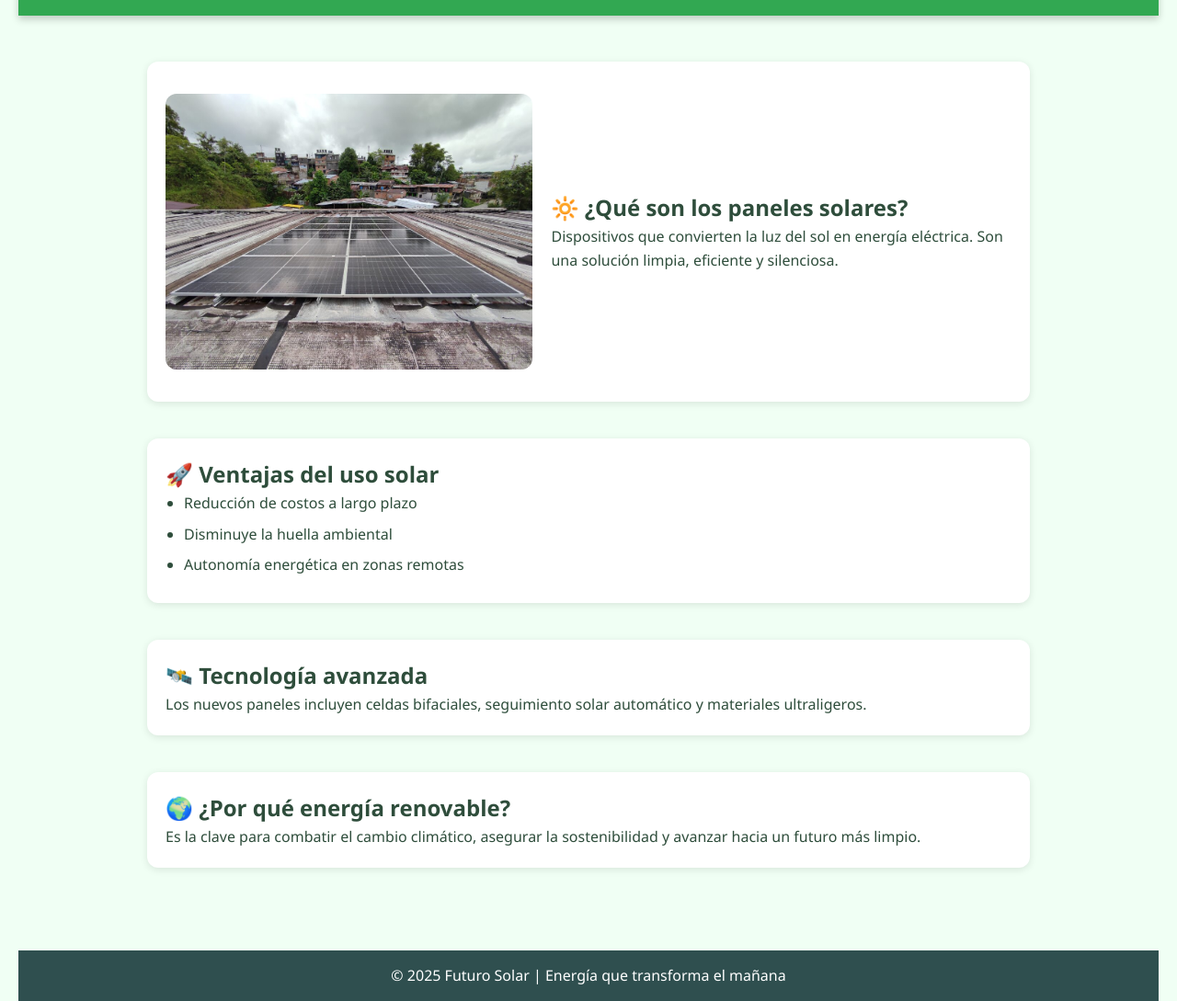
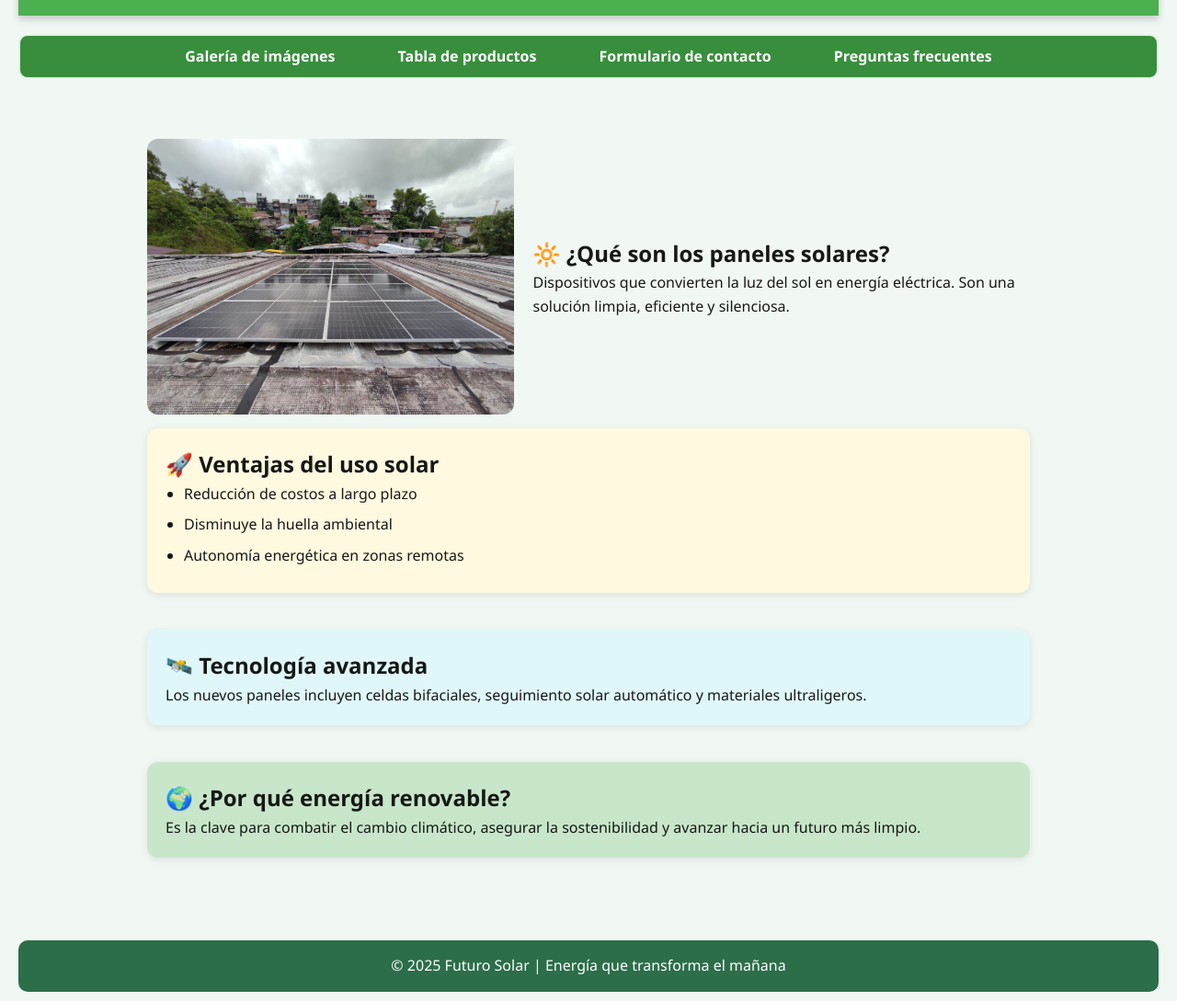
Before and after one commit to luisalexandermm/ecopacific, a plain HTML site: page index.html in a window 1280 px wide. Shown: the part 160-1249 px from the top of the page at 92% size. Drawn offline with Linux system fonts and the light colour scheme.

Commit message:
eco pacific

```diff
--- a/index.html
+++ b/index.html
@@ -12,15 +12,25 @@
     <h3>Soluciones de energía renovable limpias e innovadoras para un futuro sostenible en armonía con el planeta.</h3>
   </header>
 
+  <nav class="navbar">
+    <ul>
+      <li><a href="#que-son-los-paneles-solares">Galería de imágenes</a></li>
+      <li><a href="#ventajas-del-uso-solar">Tabla de productos</a></li>
+      <li><a href="#tecnologia-avanzada">Formulario de contacto</a></li>
+      <li><a href="#por-que-energia-renovable">Preguntas frecuentes</a></li>
+    </ul>
+  </nav>
+
   <main>
-    <section class="intro">
+    <section class="intro" id="que-son-los-paneles-solares">
       <img src="img/panel solar .png" alt="Paneles solares" class="hero-img">
       <div>
         <h2>🔆 ¿Qué son los paneles solares?</h2>
         <p>Dispositivos que convierten la luz del sol en energía eléctrica. Son una solución limpia, eficiente y silenciosa.</p>
       </div>
     </section>
-    <section class="features">
+
+    <section class="features" id="ventajas-del-uso-solar">
       <h2>🚀 Ventajas del uso solar</h2>
       <ul>
         <li>Reducción de costos a largo plazo</li>
@@ -29,17 +39,17 @@
       </ul>
     </section>
 
-    <section class="tech">
+    <section class="tech" id="tecnologia-avanzada">
       <h2>🛰️ Tecnología avanzada</h2>
       <p>Los nuevos paneles incluyen celdas bifaciales, seguimiento solar automático y materiales ultraligeros.</p>
     </section>
 
-    <section class="why">
+    <section class="why" id="por-que-energia-renovable">
       <h2>🌍 ¿Por qué energía renovable?</h2>
       <p>Es la clave para combatir el cambio climático, asegurar la sostenibilidad y avanzar hacia un futuro más limpio.</p>
     </section>
   </main>
-<h1> </h1>
+
   <footer>
     <p>&copy; 2025 Futuro Solar | Energía que transforma el mañana</p>
   </footer>
--- a/style.css
+++ b/style.css
@@ -1,6 +1,3 @@
-/* ====================================
-   🔧 RESET GENERAL
-==================================== */
 * {
   margin: 0;
   padding: 0;
@@ -12,8 +9,8 @@
 ==================================== */
 body {
   font-family: 'Segoe UI', sans-serif;
-  background: #f0fff4;
-  color: #2e4d3b;
+  background: #f1f8f4; /* Fondo suave verde menta */
+  color: #161816; /* Verde oscuro */
   line-height: 1.6;
   padding: 0 20px;
 }
@@ -24,7 +21,7 @@ body {
 header {
   text-align: center;
   padding: 30px 0;
-  background: #32a852;
+  background: #4caf50; /* Verde hierba */
   color: white;
   box-shadow: 0 4px 8px rgba(0,0,0,0.2);
 }
@@ -49,41 +46,7 @@ main {
 }
 
 /* ====================================
-   📦 SECCIONES GENERALES
-==================================== */
-section {
-  margin-bottom: 40px;
-  padding: 20px;
-  background: #ffffff;
-  border-radius: 12px;
-  box-shadow: 0 2px 8px rgba(0,0,0,0.1);
-  animation: fadeIn 1s ease-in-out;
-}
-
-/* ====================================
-   📌 LISTAS
-==================================== */
-ul {
-  padding-left: 20px;
-}
-
-li {
-  margin-bottom: 8px;
-}
-
-/* ====================================
-   🖼️ IMÁGENES
-==================================== */
-.hero-img, .section-img {
-  width: 100%;
-  max-height: 300px;
-  object-fit: cover;
-  border-radius: 12px;
-  margin: 15px 0;
-}
-
-/* ====================================
-   🌅 INTRO SECCIÓN (RESPONSIVE FLEX)
+   📦 SECCIÓN: INTRO
 ==================================== */
 .intro {
   display: flex;
@@ -108,14 +71,112 @@ li {
 }
 
 /* ====================================
+   📦 SECCIÓN: VENTAJAS DEL USO SOLAR
+==================================== */
+.features {
+  margin-bottom: 40px;
+  padding: 20px;
+  background: #fff9e0; /* Amarillo pálido suave */
+  border-radius: 12px;
+  box-shadow: 0 2px 8px rgba(0,0,0,0.1);
+  animation: fadeIn 1s ease-in-out;
+}
+
+/* ====================================
+   📦 SECCIÓN: TECNOLOGÍA AVANZADA
+==================================== */
+.tech {
+  margin-bottom: 40px;
+  padding: 20px;
+  background: #e0f7fa; /* Azul agua suave */
+  border-radius: 12px;
+  box-shadow: 0 2px 8px rgba(0,0,0,0.1);
+  animation: fadeIn 1s ease-in-out;
+}
+
+/* ====================================
+   📦 SECCIÓN: POR QUÉ ENERGÍA RENOVABLE
+==================================== */
+.why {
+  margin-bottom: 40px;
+  padding: 20px;
+  background: #c8e6c9; /* Verde suave */
+  border-radius: 12px;
+  box-shadow: 0 2px 8px rgba(0,0,0,0.1);
+  animation: fadeIn 1s ease-in-out;
+}
+
+/* ====================================
+   📦 LISTAS GENERALES
+==================================== */
+ul {
+  padding-left: 20px;
+}
+
+li {
+  margin-bottom: 8px;
+}
+
+/* ====================================
+   🖼️ IMÁGENES
+==================================== */
+.hero-img, .section-img {
+  width: 100%;
+  max-height: 300px;
+  object-fit: cover;
+  border-radius: 12px;
+  margin: 15px 0;
+}
+
+/* ====================================
+   📜 NAVEGACIÓN (NAVBAR)
+==================================== */
+.navbar {
+  margin-top: 20px;
+  background-color: #388e3c; /* Verde bosque */
+  padding: 10px 0;
+  border-radius: 10px;
+  border: 2px solid #e5f0e5; /* Borde en la navbar */
+}
+
+.navbar ul {
+  list-style-type: none;
+  padding: 0;
+  text-align: center;
+  margin: 0;
+}
+
+.navbar ul li {
+  display: inline-block;
+  margin: 0 15px;
+}
+
+.navbar a {
+  text-decoration: none;
+  color: #ffffff; /* Blanco */
+  font-weight: bold;
+  padding: 12px 15px;
+  border-radius: 10px;
+  transition: background-color 0.3s ease, color 0.3s ease;
+  border: 2px solid transparent; /* Bordes que cambiarán al hacer hover */
+}
+
+.navbar a:hover {
+  background-color: #81c784; /* Verde suave cuando el cursor está sobre */
+  color: #f0f0f0; /* Cambia el color del texto al hacer hover */
+  border-color: #ffffff; /* Borde blanco en hover */
+}
+
+/* ====================================
    🔻 PIE DE PÁGINA (FOOTER)
 ==================================== */
 footer {
   text-align: center;
   padding: 15px 0;
-  background: #2f4f4f;
+  background: #2c6e49; /* Verde más oscuro */
   color: white;
   margin-top: 30px;
+  border-radius: 10px;
 }
 
 /* ====================================
```
